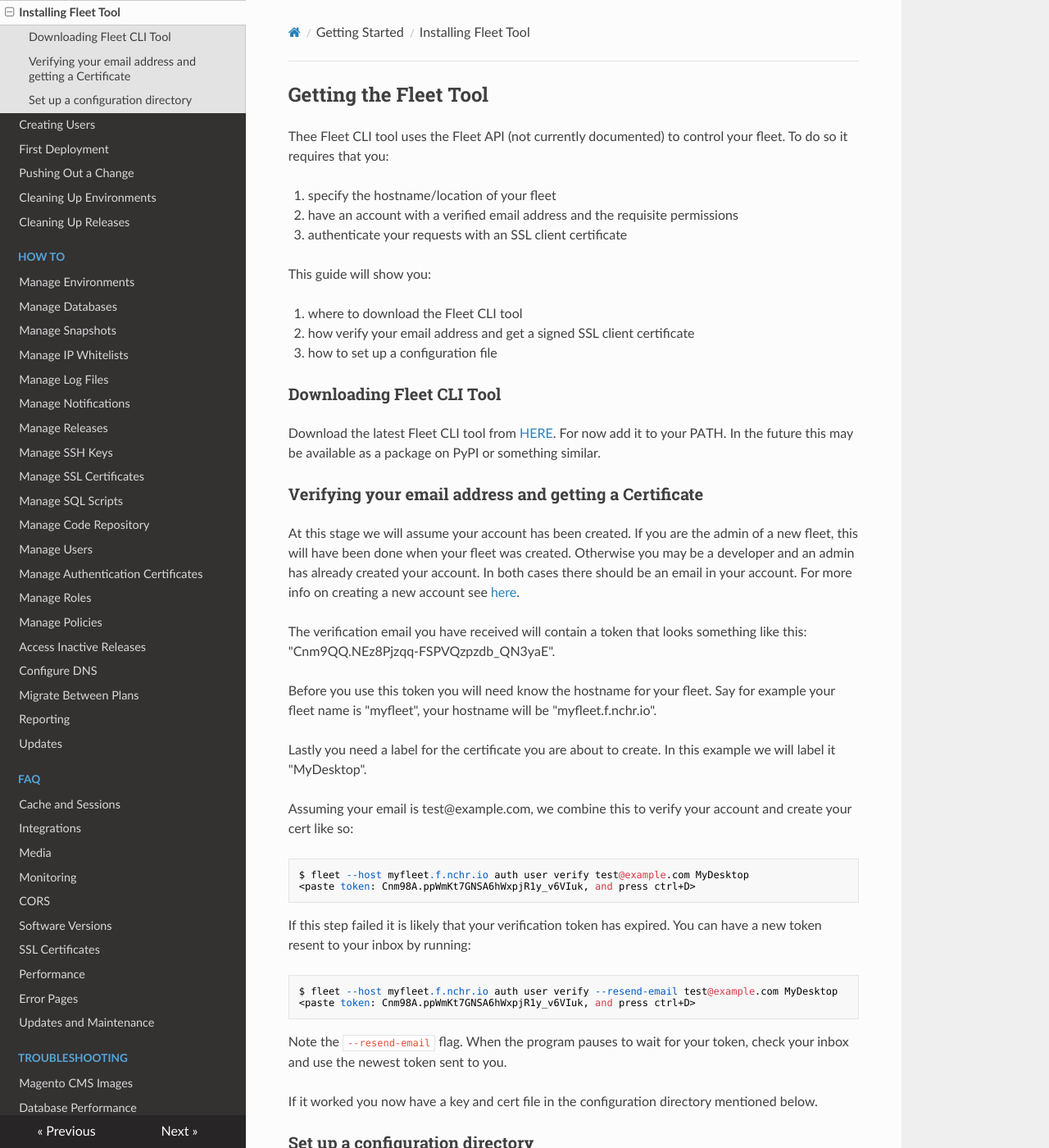
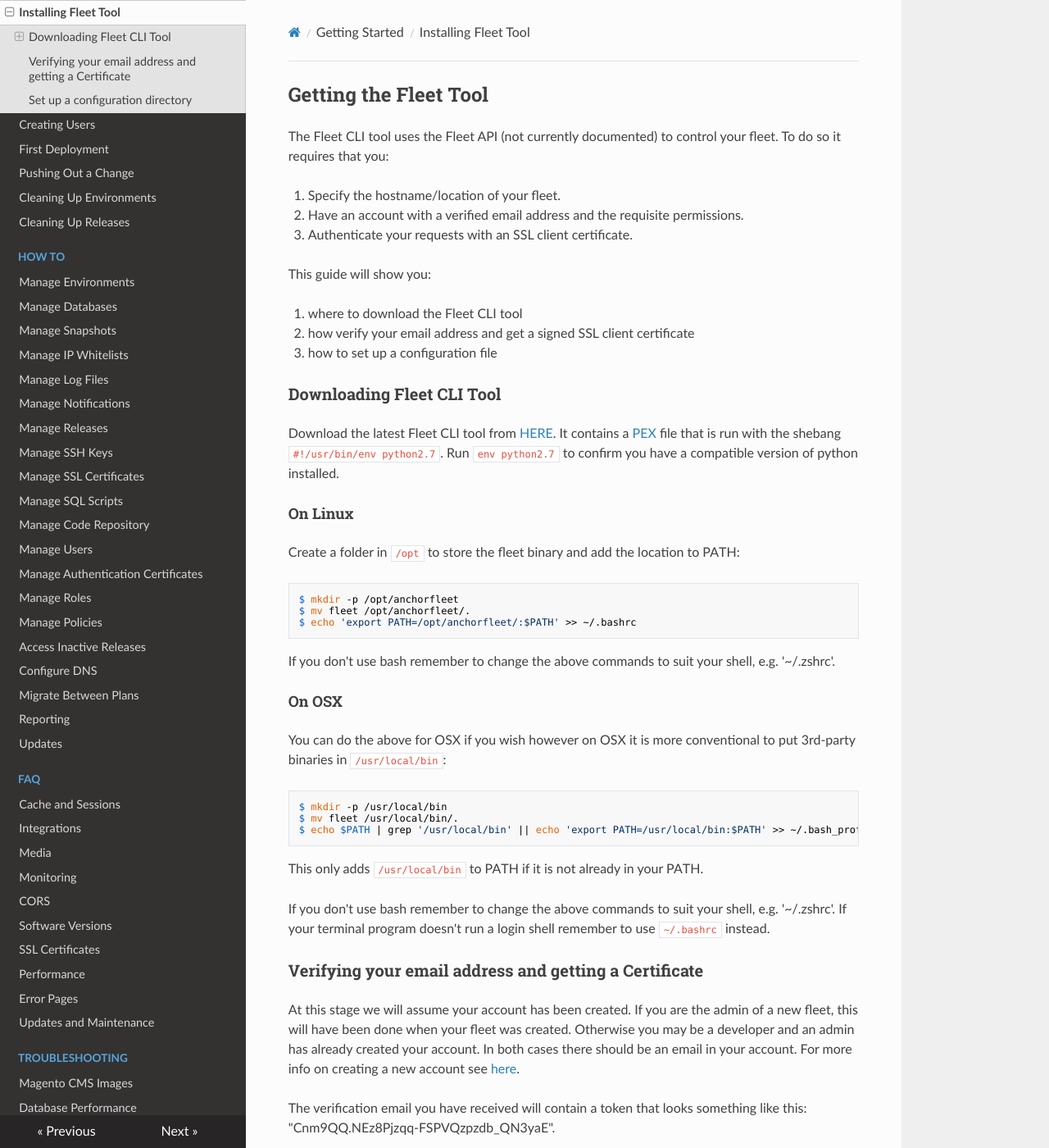
Before and after one commit to anchor/fleet-magento-docs, an MkDocs documentation site: the page built from docs/getting-started/installing-fleet-tool.md, in a window 1280 px wide and 1400 px high. Shown: the whole window at 82% size. Built offline with MkDocs 1.6.1, drawn with Linux system fonts in a browser that asks for light colours; nearby versions of some CDN libraries; old or Windows-style settings are respelled for this version of MkDocs.

Commit message:
Incorporate feedback

````diff
--- a/docs/getting-started/installing-fleet-tool.md
+++ b/docs/getting-started/installing-fleet-tool.md
@@ -1,20 +1,46 @@
 ## Getting the Fleet Tool
 
-Thee Fleet CLI tool uses the Fleet API (not currently documented) to control your fleet. To do so it requires that you:
+The Fleet CLI tool uses the Fleet API (not currently documented) to control your fleet. To do so it requires that you:
 
-1. specify the hostname/location of your fleet
-2. have an account with a verified email address and the requisite permissions
-3. authenticate your requests with an SSL client certificate
+1. Specify the hostname/location of your fleet.
+1. Have an account with a verified email address and the requisite permissions.
+1. Authenticate your requests with an SSL client certificate.
 
 This guide will show you:
 
 1. where to download the Fleet CLI tool
-2. how verify your email address and get a signed SSL client certificate
-3. how to set up a configuration file
+1. how verify your email address and get a signed SSL client certificate
+1. how to set up a configuration file
 
 ### Downloading Fleet CLI Tool
 
-Download the latest Fleet CLI tool from [HERE](TODO). For now add it to your PATH. In the future this may be available as a package on PyPI or something similar.
+Download the latest Fleet CLI tool from [HERE](TODO). It contains a [PEX](https://github.com/pantsbuild/pex) file that is run with the shebang `#!/usr/bin/env python2.7`. Run `env python2.7` to confirm you have a compatible version of python installed.
+
+#### On Linux
+
+Create a folder in `/opt` to store the fleet binary and add the location to PATH:
+
+```
+$ mkdir -p /opt/anchorfleet
+$ mv fleet /opt/anchorfleet/.
+$ echo 'export PATH=/opt/anchorfleet/:$PATH' >> ~/.bashrc
+```
+
+If you don't use bash remember to change the above commands to suit your shell, e.g. '~/.zshrc'.
+
+#### On OSX
+
+You can do the above for OSX if you wish however on OSX it is more conventional to put 3rd-party binaries in `/usr/local/bin`:
+
+```
+$ mkdir -p /usr/local/bin
+$ mv fleet /usr/local/bin/.
+$ echo $PATH | grep '/usr/local/bin' || echo 'export PATH=/usr/local/bin:$PATH' >> ~/.bash_profile
+```
+
+This only adds `/usr/local/bin` to PATH if it is not already in your PATH.
+
+If you don't use bash remember to change the above commands to suit your shell, e.g. '~/.zshrc'. If your terminal program doesn't run a login shell remember to use `~/.bashrc` instead.
 
 ### Verifying your email address and getting a Certificate
 
````
Also changed, not shown: docs/getting-started/creating-users.md (+7 -7 lines), docs/how-to/manage-certs.md (+1 -1 lines), docs/how-to/manage-roles.md (+1 -1 lines), docs/how-to/manage-users.md (+3 -3 lines).
